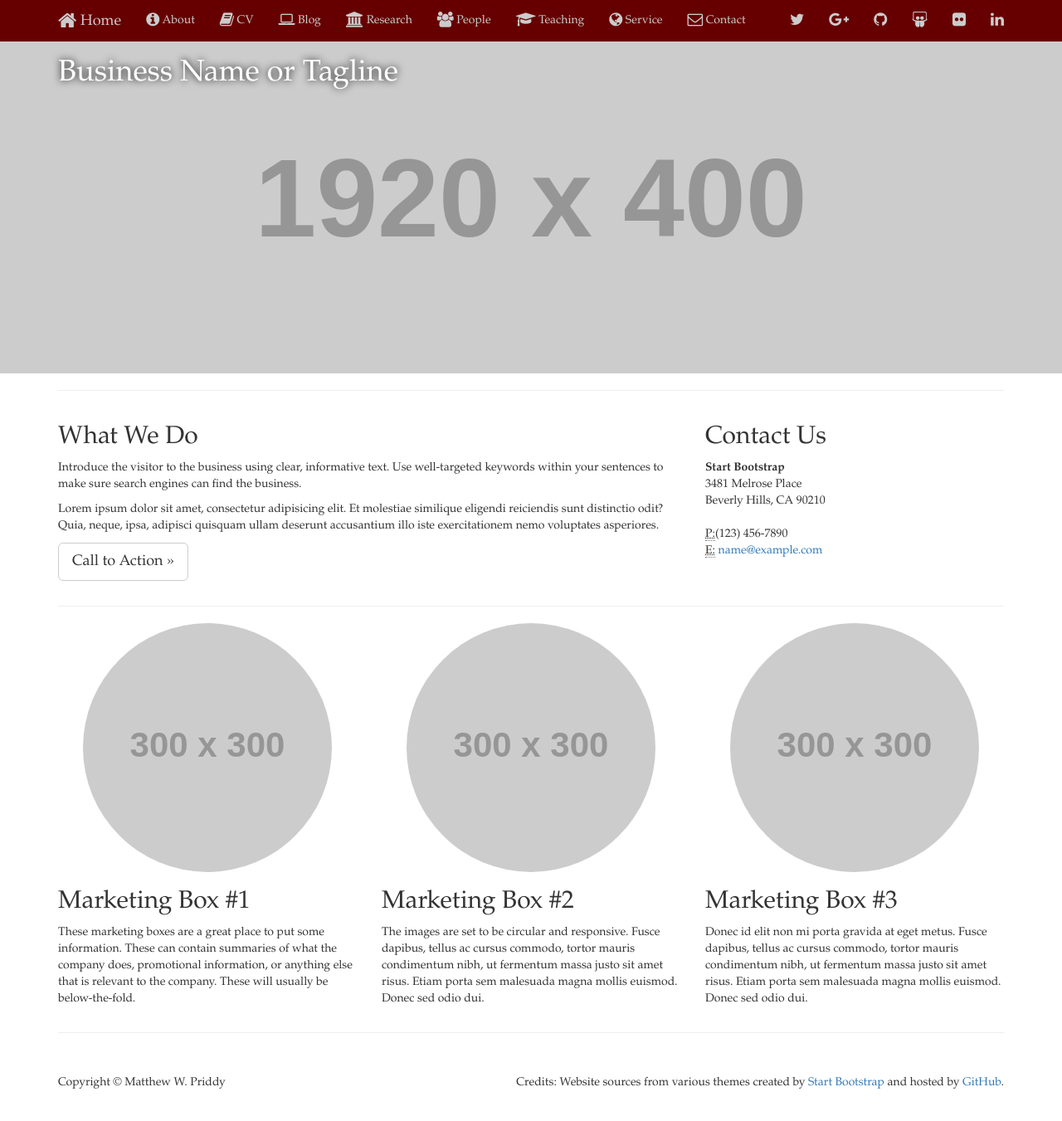
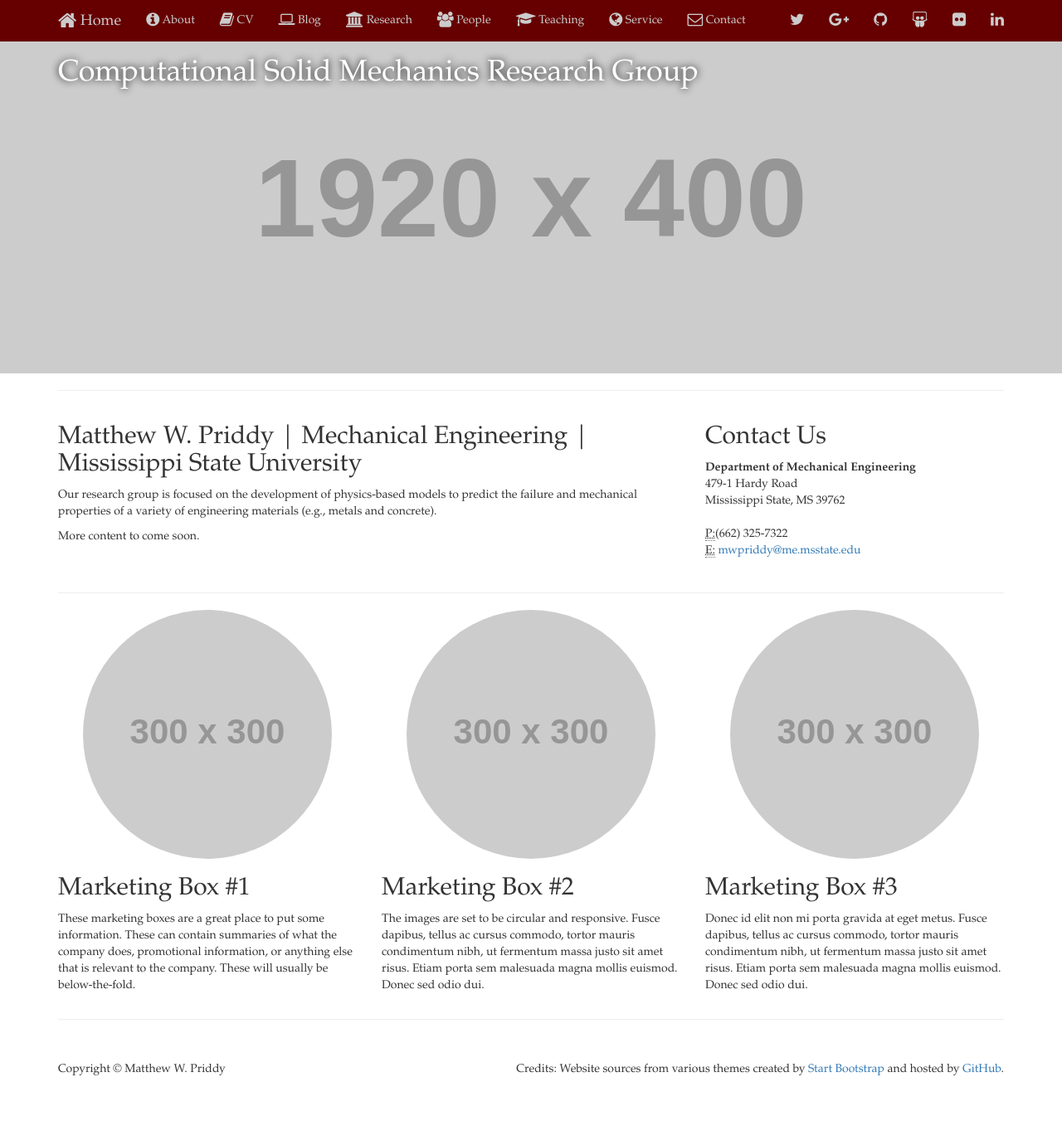
Before and after one commit to mwpriddy/mwpriddy.github.io, a Jekyll site: the page built from index.html, in a window 1280 px wide and 1365 px high. Shown: the top 1351 px of the window at 83% size. Built offline with Jekyll 4.4.1, drawn with Linux system fonts in a browser that asks for light colours; nearby versions of some CDN libraries.

Commit message:
add basic content, group title name, address

```diff
--- a/_layouts/default-business-frontpage-home.html
+++ b/_layouts/default-business-frontpage-home.html
@@ -42,7 +42,7 @@
         <div class="container">
             <div class="row">
                 <div class="col-lg-12">
-                    <h1 class="tagline">Business Name or Tagline</h1>
+                    <h1 class="tagline">Computational Solid Mechanics Research Group</h1>
                 </div>
             </div>
         </div>
@@ -55,25 +55,26 @@
 
         <div class="row">
             <div class="col-sm-8">
-                <h2>What We Do</h2>
-                <p>Introduce the visitor to the business using clear, informative text. Use well-targeted keywords within your sentences to make sure search engines can find the business.</p>
-                <p>Lorem ipsum dolor sit amet, consectetur adipisicing elit. Et molestiae similique eligendi reiciendis sunt distinctio odit? Quia, neque, ipsa, adipisci quisquam ullam deserunt accusantium illo iste exercitationem nemo voluptates asperiores.</p>
+                <h2>Matthew W. Priddy | Mechanical Engineering | Mississippi State University</h2>
                 <p>
-                    <a class="btn btn-default btn-lg" href="#">Call to Action &raquo;</a>
+                    Our research group is focused on the development of physics-based models to predict the failure and mechanical properties of a variety of engineering materials (e.g., metals and concrete).
+                </p>
+                <p>
+                    More content to come soon.
                 </p>
             </div>
             <div class="col-sm-4">
                 <h2>Contact Us</h2>
                 <address>
-                    <strong>Start Bootstrap</strong>
-                    <br>3481 Melrose Place
-                    <br>Beverly Hills, CA 90210
+                    <strong>Department of Mechanical Engineering</strong>
+                    <br>479-1 Hardy Road
+                    <br>Mississippi State, MS 39762
                     <br>
                 </address>
                 <address>
-                    <abbr title="Phone">P:</abbr>(123) 456-7890
+                    <abbr title="Phone">P:</abbr>(662) 325-7322
                     <br>
-                    <abbr title="Email">E:</abbr> <a href="mailto:#">name@example.com</a>
+                    <abbr title="Email">E:</abbr> <a href="mailto:#">mwpriddy@me.msstate.edu</a>
                 </address>
             </div>
         </div>
```
